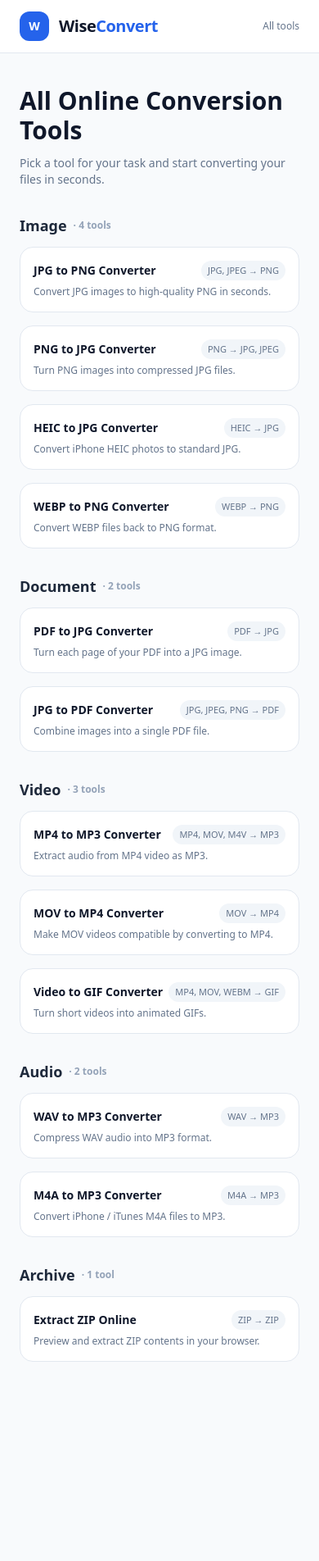
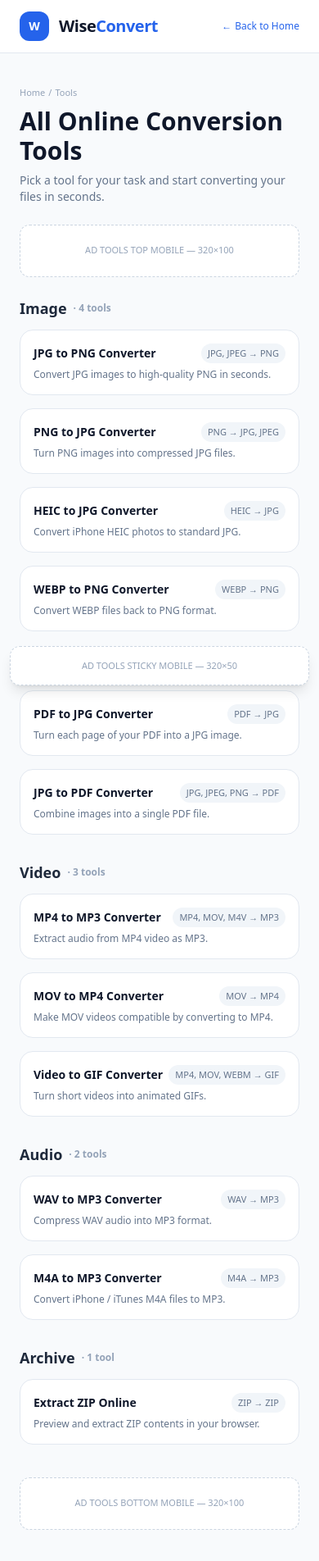
Before and after one commit to boltrsss/wiseconvert, a Next.js app: page /tools in a window 390 px wide. Shown: the top 1904 px of the page at 82% size. Before the commit the page ends 1781 px from the top, so only its background shows below. Built offline with nearby package versions, Linux system fonts and the light colour scheme.

Commit message:
Update page.tsx

```diff
--- a/app/tools/page.tsx
+++ b/app/tools/page.tsx
@@ -5,6 +5,7 @@ import React from "react";
 import Link from "next/link";
 import { TOOLS } from "@/lib/toolsConfig";
 import { useLang } from "@/context/LanguageContext";
+import { AdSlot } from "@/components/AdSlot";
 
 export const runtime = "edge";
 
@@ -53,7 +54,7 @@ export default function ToolsIndexPage() {
 
   return (
     <div className="min-h-screen flex flex-col bg-slate-50 text-slate-900">
-      {/* Header 簡版 */}
+      {/* Header */}
       <header className="border-b border-slate-200 bg-white">
         <div className="max-w-screen-2xl mx-auto px-6 lg:px-10 h-16 flex items-center justify-between">
           <a href="/" className="flex items-center gap-3">
@@ -64,8 +65,18 @@ export default function ToolsIndexPage() {
               Wise<span className="text-blue-600">Convert</span>
             </span>
           </a>
-          <div className="text-xs sm:text-sm text-slate-500">
-            {lang === "zh" ? "全部工具" : "All tools"}
+          {/* 右上角：回首頁 + 簡單文字 */}
+          <div className="flex items-center gap-4 text-xs sm:text-sm text-slate-500">
+            <Link
+              href="/"
+              className="inline-flex items-center gap-1 text-blue-600 hover:text-blue-700"
+            >
+              <span>←</span>
+              <span>{lang === "zh" ? "回首頁" : "Back to Home"}</span>
+            </Link>
+            <span className="hidden sm:inline">
+              {lang === "zh" ? "全部工具" : "All tools"}
+            </span>
           </div>
         </div>
       </header>
@@ -73,8 +84,16 @@ export default function ToolsIndexPage() {
       <main className="flex-1 pb-20 lg:pb-0">
         <section className="py-10 lg:py-14">
           <div className="max-w-screen-2xl mx-auto px-6 lg:px-10">
-            <div className="mb-8 max-w-3xl">
-              <h1 className="text-3xl sm:text-[34px] font-semibold text-slate-900 mb-3">
+            {/* Title + SubTitle + Breadcrumb */}
+            <div className="mb-6 max-w-3xl space-y-2">
+              <div className="text-[11px] text-slate-400">
+                <Link href="/" className="hover:underline">
+                  {lang === "zh" ? "首頁" : "Home"}
+                </Link>
+                <span className="mx-1">/</span>
+                <span>{lang === "zh" ? "轉檔工具" : "Tools"}</span>
+              </div>
+              <h1 className="text-3xl sm:text-[34px] font-semibold text-slate-900">
                 {pageTitle}
               </h1>
               <p className="text-sm sm:text-base text-slate-500">
@@ -82,6 +101,25 @@ export default function ToolsIndexPage() {
               </p>
             </div>
 
+            {/* 上方廣告：桌機 & 手機 */}
+            <div className="mb-6">
+              <div className="hidden lg:block">
+                <AdSlot
+                  slotId="tools-top-desktop"
+                  label="AD TOOLS TOP — 970×90 / 728×90"
+                  className="h-20"
+                />
+              </div>
+              <div className="lg:hidden">
+                <AdSlot
+                  slotId="tools-top-mobile"
+                  label="AD TOOLS TOP MOBILE — 320×100"
+                  className="h-16"
+                />
+              </div>
+            </div>
+
+            {/* 工具群組列表 */}
             <div className="space-y-8">
               {Object.entries(grouped).map(([cat, tools]) => (
                 <div key={cat} className="space-y-3">
@@ -121,9 +159,38 @@ export default function ToolsIndexPage() {
                 </div>
               ))}
             </div>
+
+            {/* 下方廣告：底部 banner */}
+            <div className="mt-10">
+              <div className="hidden lg:flex">
+                <AdSlot
+                  slotId="tools-bottom-desktop"
+                  label="AD TOOLS BOTTOM — 970×90 / 728×90"
+                  className="h-20"
+                />
+              </div>
+              <div className="lg:hidden">
+                <AdSlot
+                  slotId="tools-bottom-mobile"
+                  label="AD TOOLS BOTTOM MOBILE — 320×100"
+                  className="h-16"
+                />
+              </div>
+            </div>
           </div>
         </section>
       </main>
+
+      {/* 手機 Sticky 底部廣告（tools 頁也吃一份） */}
+      <div className="fixed bottom-0 inset-x-0 z-40 lg:hidden">
+        <div className="max-w-screen-sm mx-auto px-3 pb-2">
+          <AdSlot
+            slotId="tools-sticky-mobile"
+            label="AD TOOLS STICKY MOBILE — 320×50"
+            className="h-12 shadow-lg"
+          />
+        </div>
+      </div>
     </div>
   );
 }
```
